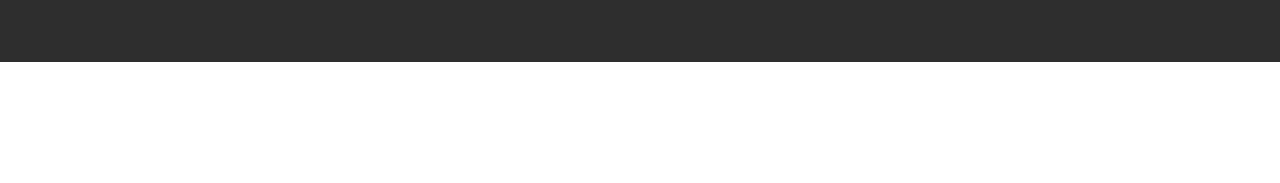
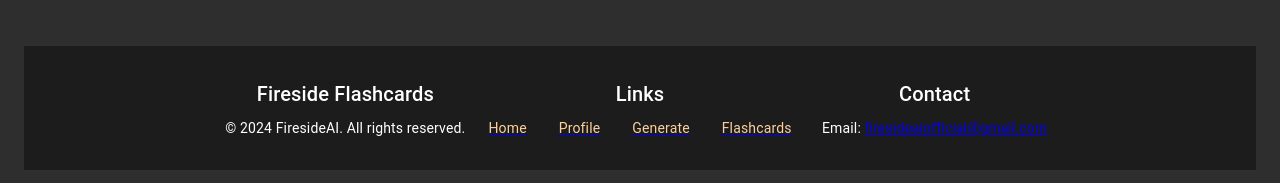
Before and after one commit to aashishdhanani/fireside-flashcards, a Next.js app: page / in a window 1280 px wide. Shown: the part 1529-1712 px from the top of the page. Before the commit the page ends 1591 px from the top, so only its background shows below. Built offline with nearby package versions, Linux system fonts and the light colour scheme; no server answers.

Commit message:
added footer

```diff
--- a/app/page.js
+++ b/app/page.js
@@ -142,6 +142,63 @@ export default function Home() {
           </Grid>
         </Grid>
       </Box>
+
+      {/* Footer Section */}
+      <Box
+        component="footer"
+        sx={{
+          backgroundColor: '#1c1c1c',
+          color: 'white',
+          py: 4,
+          mt: 'auto',
+        }}
+      >
+        <Container maxWidth="md">
+          <Grid container spacing={4} justifyContent="space-between" alignItem="center">
+            <Grid item xs={12} sm={4} textAlign="center">
+              <Typography variant="h6">Fireside Flashcards</Typography>
+              <Typography variant="body2" sx={{ mt: 1 }}>
+                © {new Date().getFullYear()} FiresideAI. All rights reserved.
+              </Typography>
+            </Grid>
+            <Grid item xs={12} sm={4} textAlign="center">
+              <Typography variant="h6">Links</Typography>
+              <Box sx={{
+                      mt: 1,
+                      display: 'flex',
+                      justifyContent: 'center',
+                      gap: 2,
+                    }}>
+                <Link href="/" passHref>
+                  <Typography variant="body2" color="#FCD19C">Home</Typography>
+                </Link>
+                <br />
+                <Link href="/profile" passHref>
+                  <Typography variant="body2" color="#FCD19C">Profile</Typography>
+                </Link>
+                <br />
+                <Link href="/generate" passHref>
+                  <Typography variant="body2" color="#FCD19C">Generate</Typography>
+                </Link>
+                <br />
+                <Link href="/flashcards" passHref>
+                  <Typography variant="body2" color="#FCD19C">Flashcards</Typography>
+                </Link>
+              </Box>
+            </Grid>
+            <Grid item xs={12} sm={4} textAlign="center">
+              <Typography variant="h6">Contact</Typography>
+              <Typography variant="body2" sx={{ mt: 1 }}>
+                Email: <Link href="mailto:firesideaiofficial@gmail.com" color="#FCD19C">firesideaiofficial@gmail.com</Link>
+              </Typography>
+              {/* <Typography variant="body2">
+                <Link href="https://twitter.com/firesideflashcards" color="inherit" target="_blank" rel="noopener noreferrer">Twitter</Link> |
+                <Link href="https://github.com/firesideflashcards" color="inherit" target="_blank" rel="noopener noreferrer">GitHub</Link>
+              </Typography> */}
+            </Grid>
+          </Grid>
+        </Container>
+      </Box>
     </Container>
   );
 }
```
